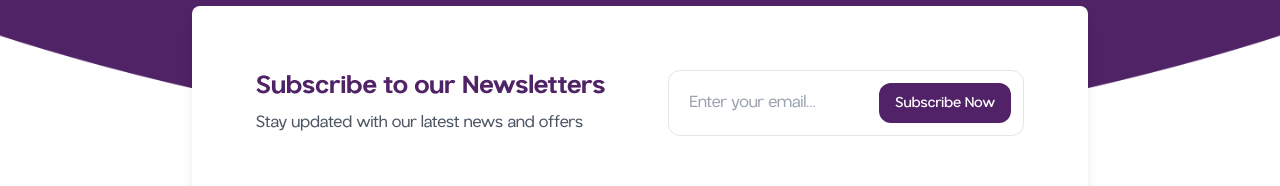
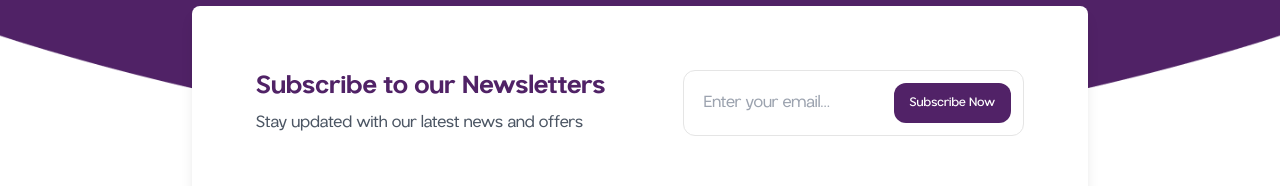
Before and after one commit to Sserve-repo/SST-Frontend, a Next.js app: page / in a window 1280 px wide. Shown: the part 9156-9342 px from the top of the page. Built offline with nearby package versions, Linux system fonts and the light colour scheme.

Commit message:
refactor footer subscription input styles for better responsiveness

```diff
--- a/components/landing/Footer.tsx
+++ b/components/landing/Footer.tsx
@@ -26,15 +26,15 @@ const Footer = () => {
                     Stay updated with our latest news and offers
                   </p>
                 </div>
-                <div className="flex w-full md:w-auto border rounded-xl p-3">
+                <div className="flex items-center w-full md:w-auto border rounded-xl sm:p-3 p-2">
                   <input
                     type="email"
                     placeholder="Enter your email..."
-                    className="rounded-r-none outline-none border-none p-2"
+                    className="rounded-r-none outline-none w-full border-none p-2"
                   />
                   <Button
                     type="submit"
-                    className="px-4 py-2 text-white rounded-xl"
+                    className="px-4 py-2 text-xs text-white rounded-xl"
                   >
                     Subscribe Now
                   </Button>
```
